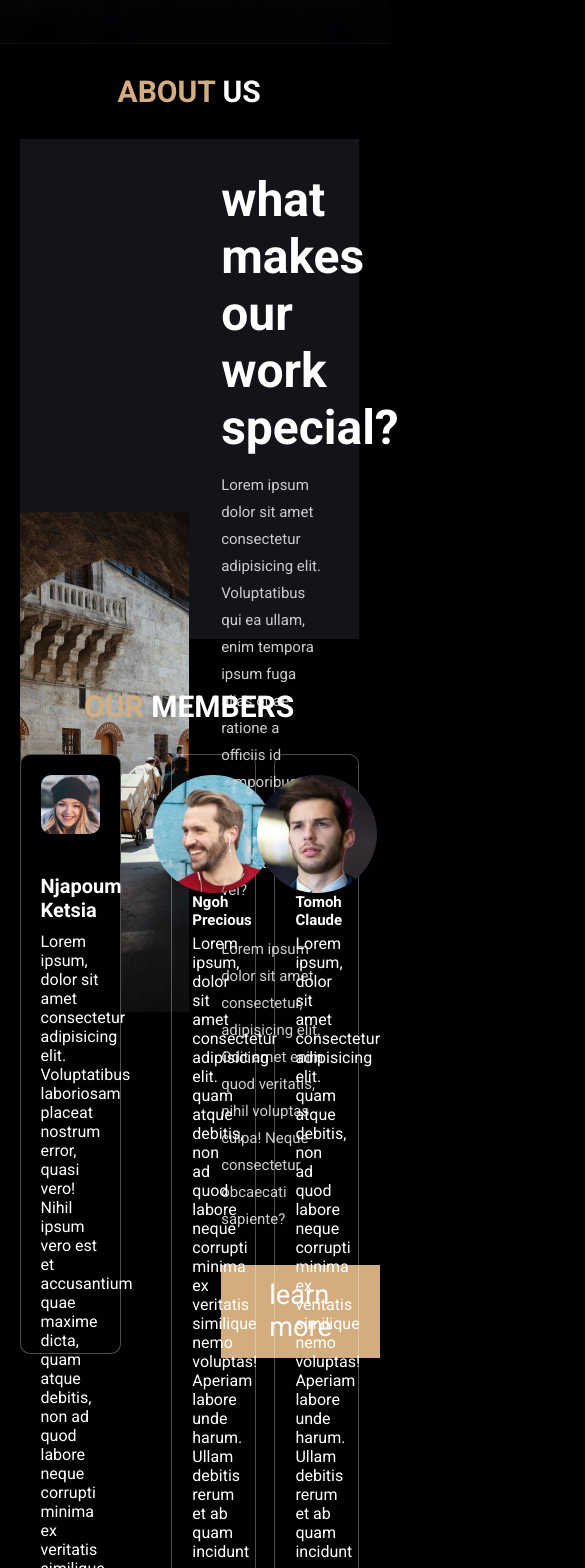
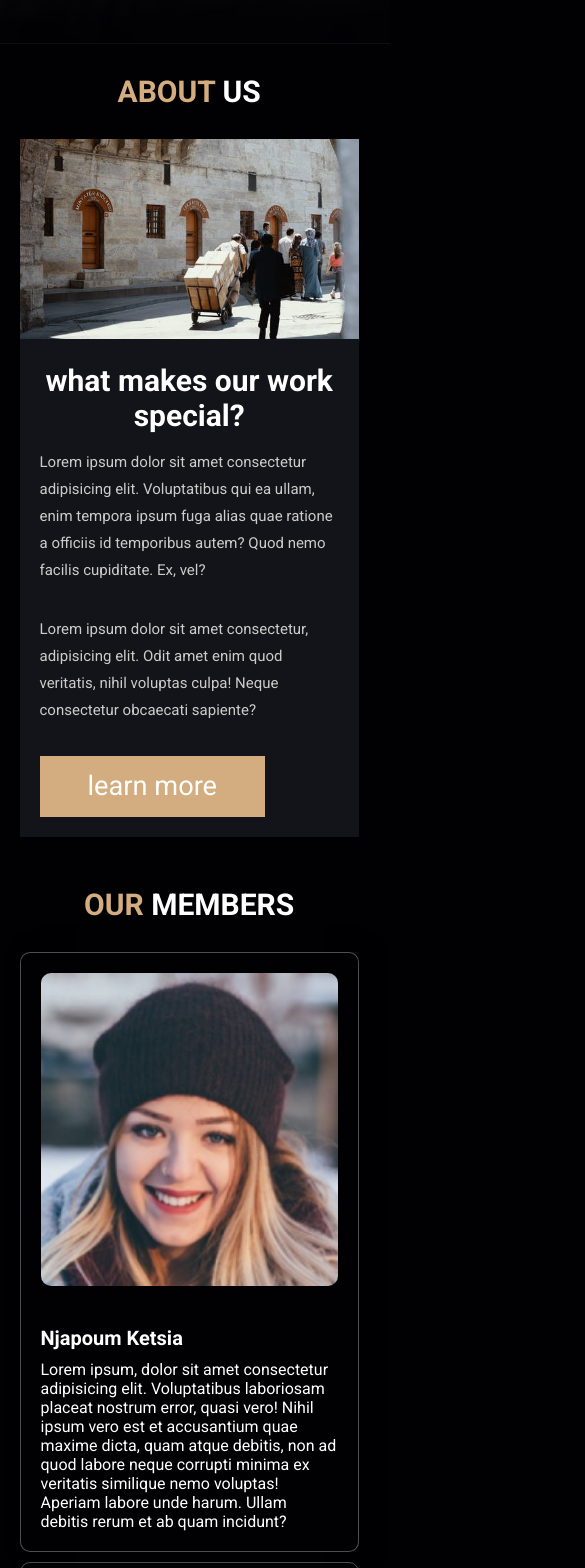
Before and after one commit to zenith-noble01/SSAM-s, a React (Create React App) app in the folder client/: page / in a window 390 px wide. Shown: the part 800-2368 px from the top of the page, 585 px wide, since content can reach past the window. Built offline with nearby package versions, Linux system fonts and the light colour scheme; the HTML template or start-up script is replaced by a standard one.

Commit message:
restarted the ssam's website

```diff
--- a/client/src/components/aboutus/about.css
+++ b/client/src/components/aboutus/about.css
@@ -33,3 +33,35 @@
     padding:1rem 0;
     line-height: 1.8;
 }
+
+@media (max-width: 700px) {
+    .aboutus .row{
+        height: 100%;
+    }
+
+    .aboutus .row .image{
+        width: 100%;
+    }
+
+    .aboutus .row .image img{
+        height: 200px;
+    }
+
+    .aboutus .row .content{
+        width: 100%;
+        padding: 20px;
+    }
+
+    .aboutus .row .content h3{
+        font-size: 30px;
+        color:#fff;
+        text-align: center;
+    }
+
+    .aboutus .row .content p{
+        font-size: 15px;
+        color:#ccc;
+        padding:1rem 0;
+        line-height: 1.8;
+    }
+}
--- a/client/src/components/contact/contact.css
+++ b/client/src/components/contact/contact.css
@@ -54,3 +54,18 @@
   outline: none;
   border: none;
 }
+
+@media (max-width: 700px) {
+  .contact{
+    height: 100%;
+  }
+  .contact .row{
+    flex-wrap: wrap;
+  }
+  .contact .row form{
+    width: 100%;
+    padding:5rem 2rem;
+    text-align: center;
+  }
+
+}
--- a/client/src/components/members/members.css
+++ b/client/src/components/members/members.css
@@ -101,3 +101,35 @@
   font-weight: bold;
   font-size: 15px;
 }
+
+
+@media (max-width: 700px) {
+  .members__wrapper{
+    flex-direction: column;
+  }
+
+  .wrapper__leftside{
+    width: 100%;
+  }
+
+  .wrapper__Rightside{
+    width: 100%;
+  }
+
+  .member__content{
+    width: 100%;
+    margin: 10px 0;
+  }
+
+  .member__content:nth-child(1){
+    margin-right: 0;
+    /* margin-bottom: ; */
+  }
+
+
+  .member__content:nth-child(3){
+    margin-right: 0;
+  }
+
+
+}
```
